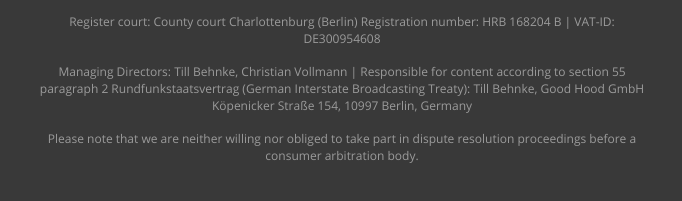
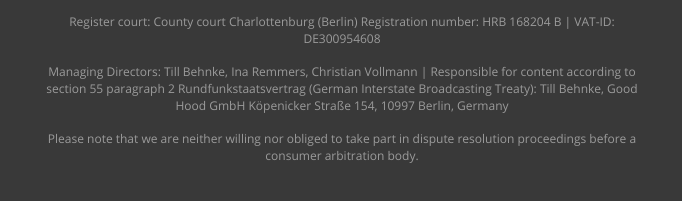
Before and after one commit to good-hood-gmbh/goodhoodeu, a plain HTML site: page client/index.html in a window 1280 px wide. Shown: the part 1524-1725 px from the top of the page, 298-980 px from the left. Drawn offline with Linux system fonts and the light colour scheme.

Commit message:
Update index.html

```diff
--- a/client/index.html
+++ b/client/index.html
@@ -143,7 +143,7 @@
             Register court: County court Charlottenburg (Berlin) Registration number: HRB 168204 B | VAT-ID: DE300954608
           </p>
           <p class="c-layout-footer_spacing ">
-            Managing Directors: Till Behnke, Christian Vollmann | Responsible for content according to section 55 paragraph 2 Rundfunkstaatsvertrag (German Interstate Broadcasting Treaty): Till Behnke, Good Hood GmbH Köpenicker Straße 154, 10997 Berlin, Germany
+            Managing Directors: Till Behnke, Ina Remmers, Christian Vollmann | Responsible for content according to section 55 paragraph 2 Rundfunkstaatsvertrag (German Interstate Broadcasting Treaty): Till Behnke, Good Hood GmbH Köpenicker Straße 154, 10997 Berlin, Germany
           </p>
           <p class="c-layout-footer_spacing ">
             Please note that we are neither willing nor obliged to take part in dispute resolution proceedings before a consumer arbitration body.
```
